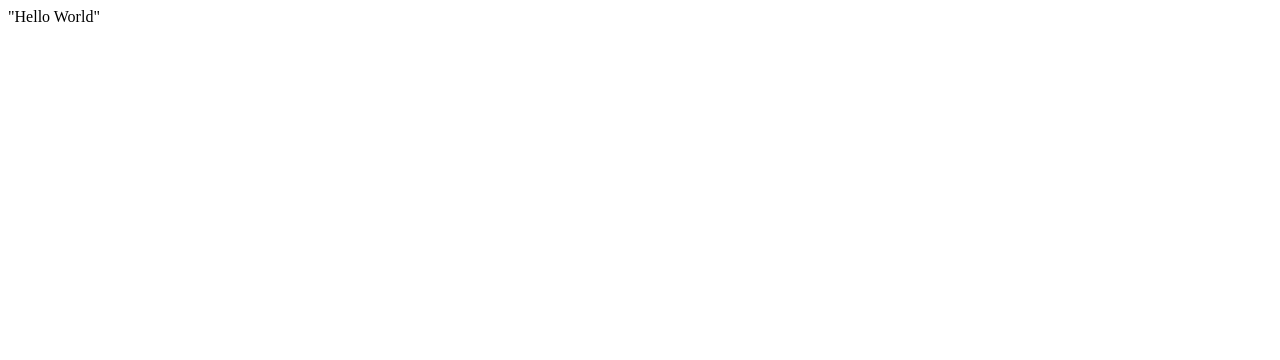
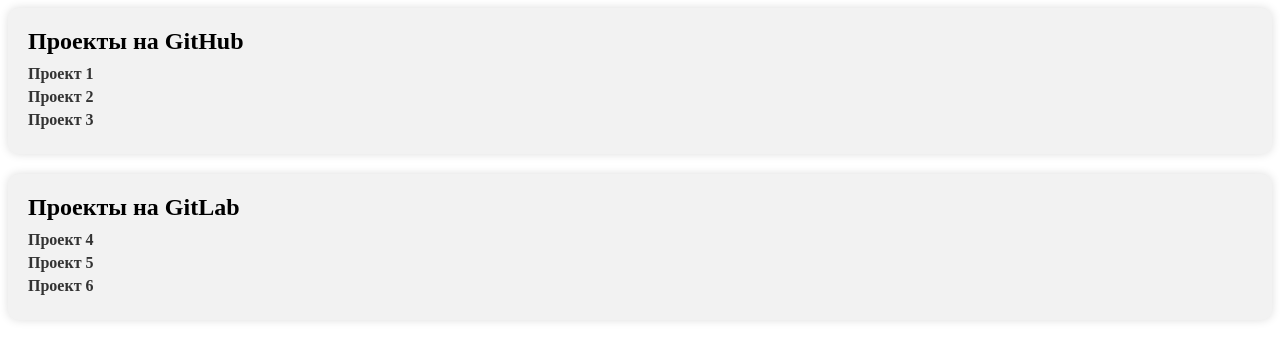
Before and after one commit to yevhenbiriukov/yevhenbiriukov.github.io, a plain HTML site: page index.html in a window 1280 px wide. Drawn offline with Linux system fonts and the light colour scheme.

Commit message:
Initial commit

```diff
--- a/index.html
+++ b/index.html
@@ -1 +1,66 @@
-"Hello World"
+<!DOCTYPE html>
+<html>
+  <head>
+    <meta charset="UTF-8">
+    <title>Мои проекты</title>
+    <style>
+      /* Стили для блоков */
+      .block {
+        background-color: #f2f2f2;
+        padding: 20px;
+        margin-bottom: 20px;
+        border-radius: 10px;
+        box-shadow: 0px 0px 10px #ddd;
+      }
+
+      /* Стили для заголовка блока */
+      .block-header {
+        font-size: 24px;
+        font-weight: bold;
+        margin-bottom: 10px;
+      }
+
+      /* Стили для списка ссылок */
+      .block-links {
+        margin: 0;
+        padding: 0;
+        list-style: none;
+      }
+
+      /* Стили для элементов списка */
+      .block-link {
+        margin-bottom: 5px;
+      }
+
+      /* Стили для ссылок */
+      .block-link a {
+        color: #333;
+        text-decoration: none;
+        font-weight: bold;
+      }
+
+      /* Стили для ссылок при наведении курсора */
+      .block-link a:hover {
+        text-decoration: underline;
+      }
+    </style>
+  </head>
+  <body>
+    <div class="block">
+      <div class="block-header">Проекты на GitHub</div>
+      <ul class="block-links">
+        <li class="block-link"><a href="https://github.com/user/project1">Проект 1</a></li>
+        <li class="block-link"><a href="https://github.com/user/project2">Проект 2</a></li>
+        <li class="block-link"><a href="https://github.com/user/project3">Проект 3</a></li>
+      </ul>
+    </div>
+    <div class="block">
+      <div class="block-header">Проекты на GitLab</div>
+      <ul class="block-links">
+        <li class="block-link"><a href="https://gitlab.com/user/project4">Проект 4</a></li>
+        <li class="block-link"><a href="https://gitlab.com/user/project5">Проект 5</a></li>
+        <li class="block-link"><a href="https://gitlab.com/user/project6">Проект 6</a></li>
+      </ul>
+    </div>
+  </body>
+</html>
```
